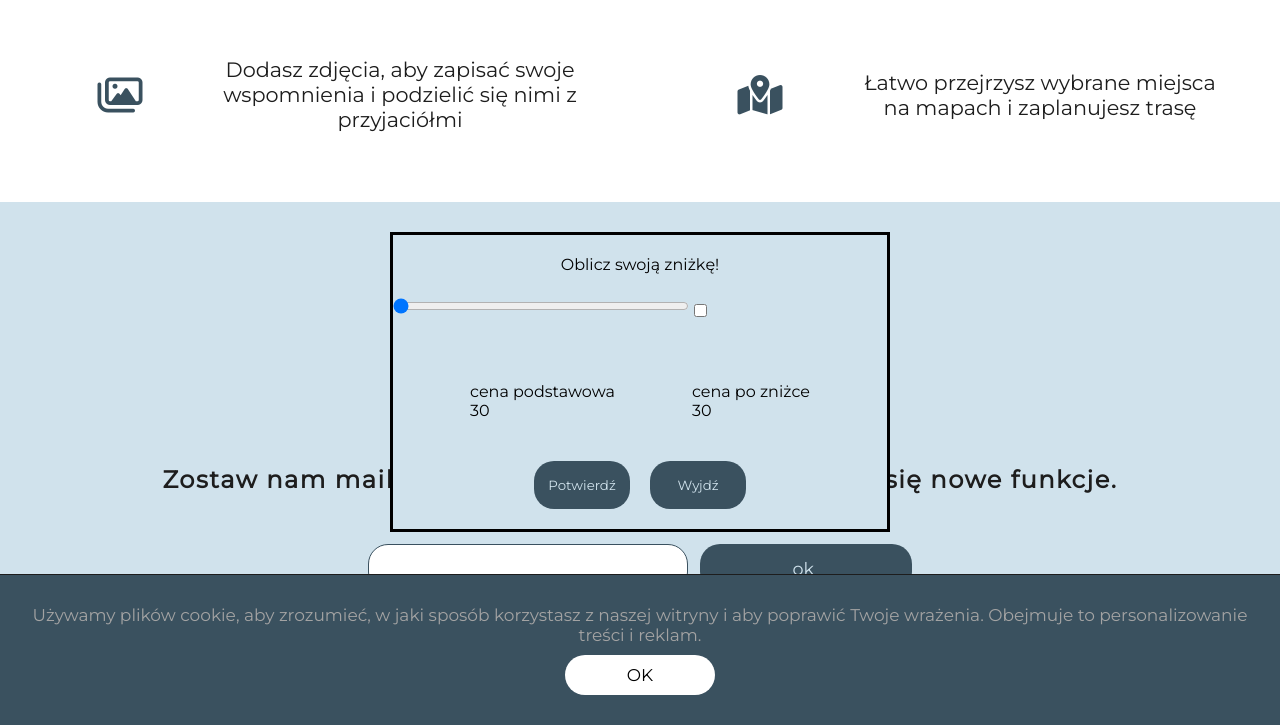
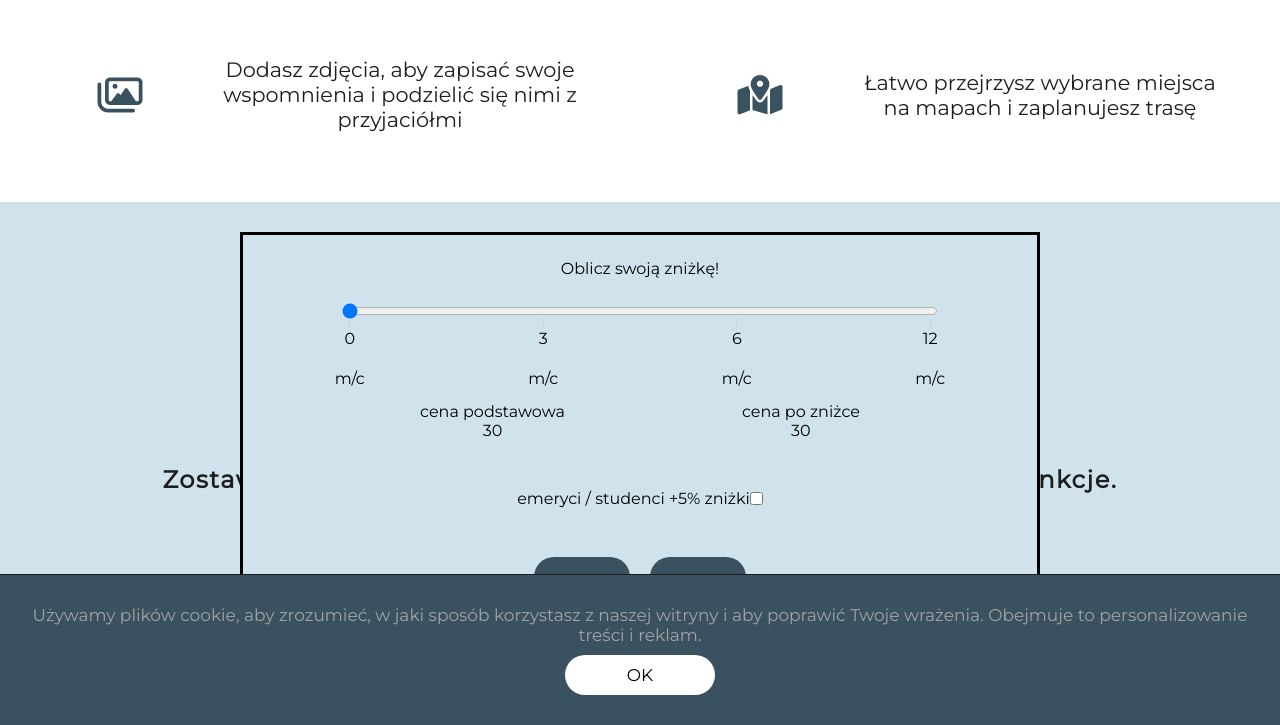
Before and after one commit to infoshareacademy/jfdd14-uMnieDziala, a plain HTML site: page index.html in a window 1280 px wide. Both pictures are taken after a click on the button "Wylicz swoją zniżkę". Shown: the part 1404-2129 px from the top of the page. Drawn offline with Linux system fonts and the light colour scheme.

Commit message:
full functional work/ to do: end css style

```diff
--- a/calculator.css
+++ b/calculator.css
@@ -41,8 +41,8 @@
 .calculator__dialog {
     display: none;
     justify-content: center;
-        width: 500px;
-        height: 300px;
+    width: 800px;
+    height: 400px;
     margin: auto;
 }
 
@@ -58,10 +58,30 @@
     justify-content: center;
 }
 
+.calculator__dialog--tickmarsk {
+    display: flex;
+    justify-content: space-around;
+    padding: 0 10px;
+}
+
+.calculator__dialog--tickmarsk p {
+    position: relative;
+    display: flex;
+    justify-content: center;
+    text-align: center;
+    width: 1px;
+    background: #D3D3D3;
+    height: 10px;
+    line-height: 40px;
+    margin: 0 0 0 0;
+}
+
 .calculator__dialog--input {
     cursor: pointer;
-        width: 60%;
+    width: 75%;
     justify-self: center;
+    margin: auto;
+    display: flex;
 }
 
 button {
@@ -92,3 +112,24 @@
     margin-left: 10px;
     margin-right: 10px;
 }
+
+.textNormalPrice {
+    display: flex;
+    justify-content: center;
+}
+
+.textDiscountPrice {
+    display: flex;
+    justify-content: center;
+}
+
+.calculator__checkbox {
+    display: flex;
+}
+
+.calculator__checkbox--label {
+    width: 100%;
+    display: flex;
+    align-items: center;
+    justify-content: center;
+}
--- a/index.html
+++ b/index.html
@@ -100,7 +100,7 @@
         </section>
         <section id="calculator" class=" calculator">
             <div class='calculator__info'>
-                <h2 class='calculator__h2'> Kalkulator znizek</h2>
+                <h2 class='calculator__h2'>Im dłuzej jesteś z nami, tym płacisz mniej za subskrypcję.</h2>
                 <button id='openButton' type='button' class="calculator__modal--button">
                     <h4>Wylicz swoją zniżkę</h4>
                 </button>
@@ -108,25 +108,28 @@
             <dialog open id='calculator__dialog' class="calculator__dialog">
                 <form method="dialog" class="calculator__dialog--content">
                     <label class="calculator__dialog--label">Oblicz swoją zniżkę!</label>
-                    <div>
-                        <input oninput='checkSliderPosition()' id='calculator__dialog--input' class="calculator__dialog--input" type='range' min='0' max='3' step='1' list='ticks2' value='0'>
-                        <datalist id='ticks2'>
-                            <option class ='value0' value="" label='0 m/c'>0 m/c</option>
-                            <option class ='value3' value="" label='3 m/c'>3 m/c</option>
-                            <option class ='value6' value="" label='6 m/c'>6 m/c</option>
-                            <option class ='value12' value="" label='12 m/c'>12 m/c</option>
-                          </datalist>
-                        <input type="checkbox" id='calculator__dialog--checkbox'>
+                    <div class='calculator__slidecontainer'>
+                        <input oninput='checkSliderPosition()' id='calculator__dialog--input' class="calculator__dialog--input" type='range' min='0' max='3' step='1' list='calculator__dialog--tickmarsk' value='0'>
+                        <div class='calculator__dialog--tickmarsk'>
+                            <p>0 m/c</p>
+                            <p>3 m/c</p>
+                            <p>6 m/c</p>
+                            <p>12 m/c</p>
+                        </div>
+
                     </div>
                     <output class="calculator__dialog--output">
                             <div class='priceWithoutDiscount'>cena podstawowa
-                                <p id='calculator__textNormalPrice'class='textNormalPrice'>cena w zł</p>
+                                <p id='calculator__textNormalPrice'class='textNormalPrice'></p>
                             </div>
                             <div class='priceWithDiscount'>cena po zniżce
-                                <p id='calculator__textDiscountPrice'class='textDiscountPrice'>cena2 w zł</p>
+                                <p id='calculator__textDiscountPrice'class='textDiscountPrice'></p>
+                            </div>
 
-                            </div>
                         </output>
+                    <div class="calculator__checkbox">
+                        <label class="calculator__checkbox--label">emeryci / studenci +5% zniżki <input type="checkbox" id='calculator__dialog--checkbox' class='calculator__dialog--checkbox'></label>
+                    </div>
                     <menu class="calculator__dialog--menu">
                         <button id='calculator__dialog--buttonAccept' class="calculator__dialog--button" type="button" value="Potwiedź">Potwierdź</button>
                         <button id='calculator__dialog--buttonExit' class="calculator__dialog--button" type="button" value="wyjdź">Wyjdź</button>
@@ -138,7 +141,6 @@
 
     </div>
     </section>
-
     <section id="sign-up " class="sign-up ">
         <h3 class="sign-up__title ">
             Chcesz zwiedzić z nami Trójmiasto? <br>Zostaw nam maila a poinformujemy Cię, gdy pojawią się nowe funkcje.
```
Lines whose indentation alone changed are shown as unchanged.
